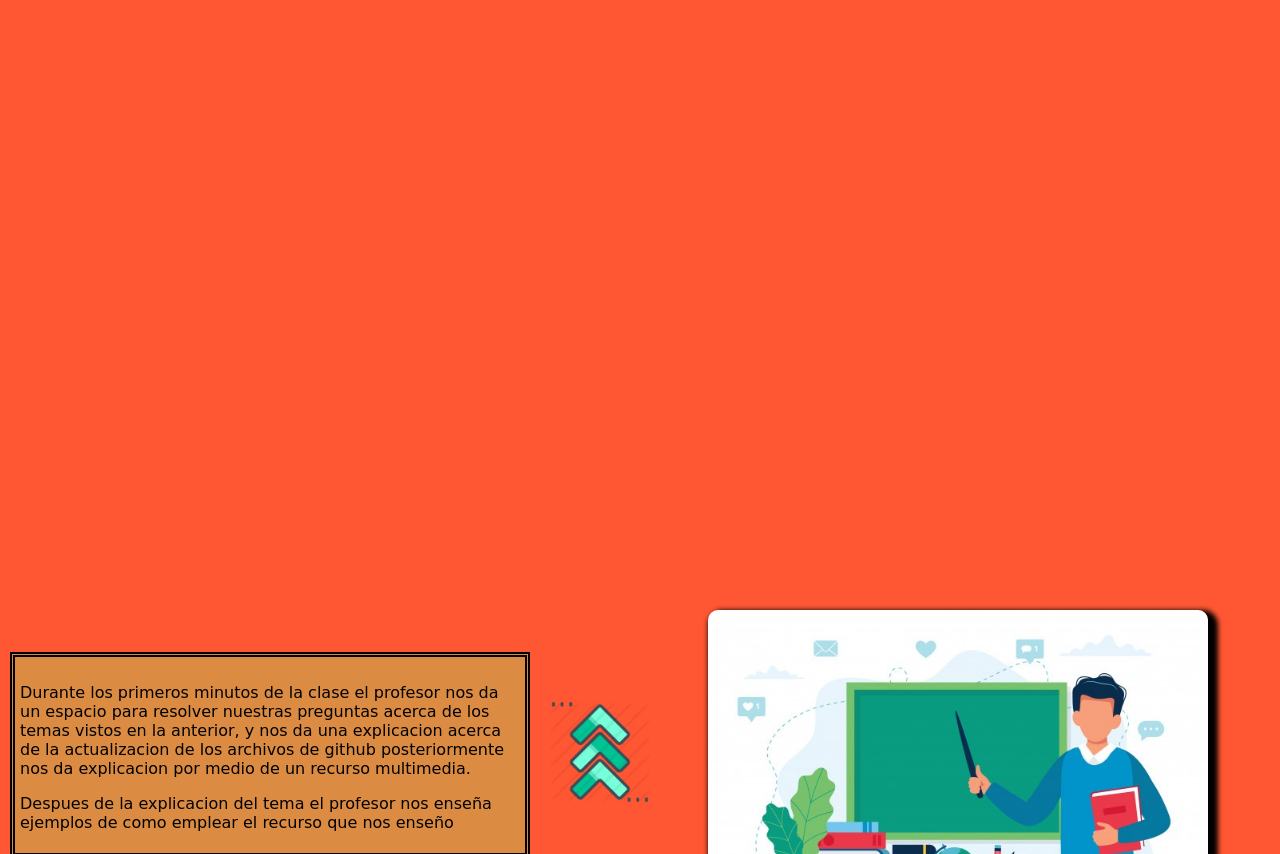
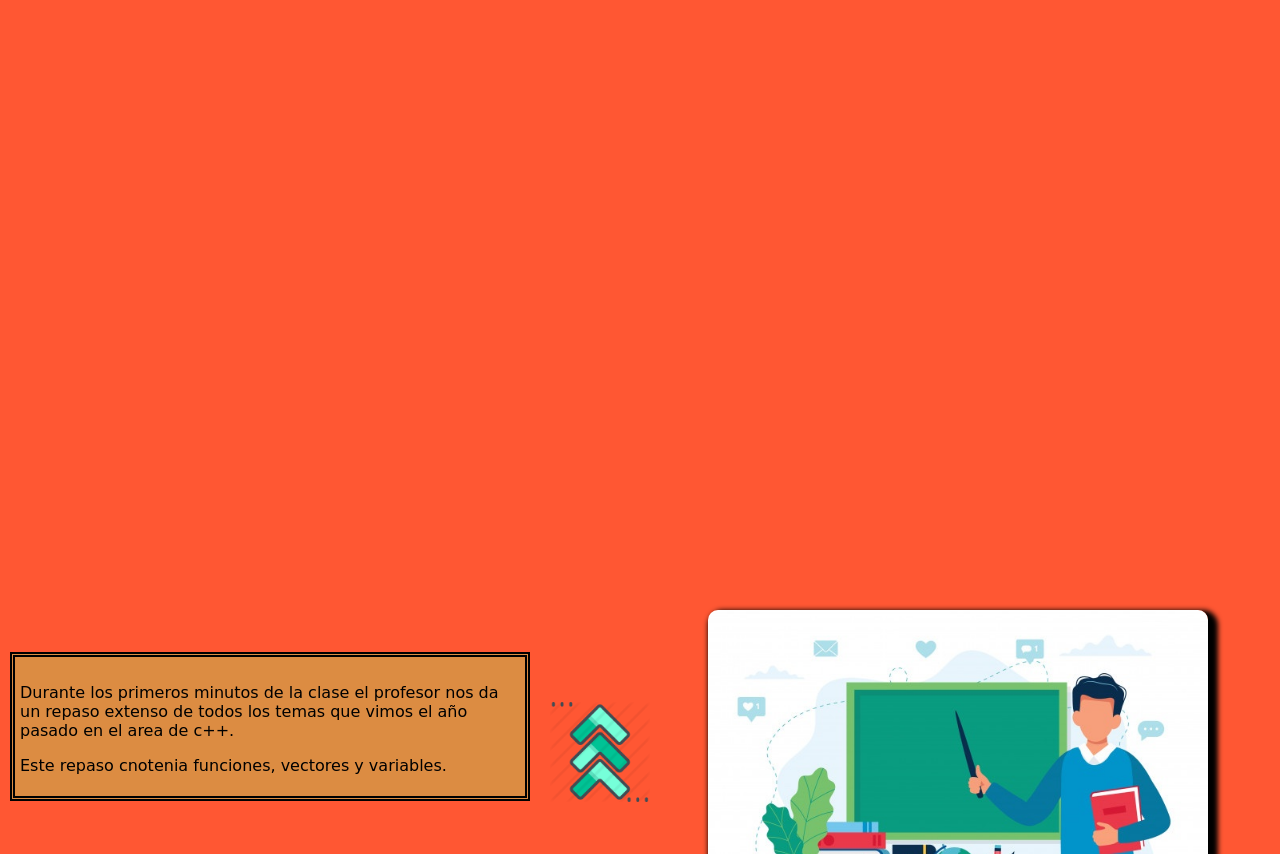
Before and after one commit to SaintTrinity2/Proyecto1, a plain HTML site: page Tareas/t1.html in a window 1280 px wide. Shown: the part 98-952 px from the top of the page. Drawn offline with Linux system fonts and the light colour scheme.

Commit message:
Update t1.html

```diff
--- a/Tareas/t1.html
+++ b/Tareas/t1.html
@@ -20,8 +20,8 @@
 
 
 	<div class="cuadro1" id="anclas">
-		<p>Durante los primeros minutos de la clase el profesor nos da un espacio para resolver nuestras preguntas acerca de los temas vistos en la anterior, y nos da una explicacion acerca de la actualizacion de los archivos de github posteriormente nos da explicacion por medio de un recurso multimedia. </p>
-		<p>Despues de la explicacion del tema el profesor nos enseña ejemplos de como emplear el recurso que nos enseño</p>
+		<p>Durante los primeros minutos de la clase el profesor nos da un repaso extenso de todos los temas que vimos el año pasado en el area de c++. </p>
+		<p>Este repaso cnotenia funciones, vectores y variables.</p>
 
 	</div>
 	<a href="#xd" class="flecha"><img src="../Fotos/flecha.png" alt="" class="img2"></a>
@@ -29,7 +29,7 @@
 	               <img src="../Fotos/profesor.jpg" alt="" class="img1">
 
 	              <div class="capa">
-		                <p>Nos enseña que tenemos mas tecnicas para facilitar nuestro diseño</p>
+		                <p>Nos da un repaso extenso y detallado</p>
 	              </div>
 	<div class="cuadro2">
 
```
